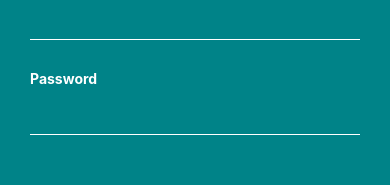
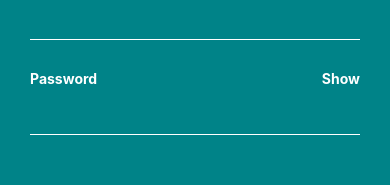
Before and after one commit to kashishbehl0310/AirBnb-Clone, a React Native app: screen / in a window 390 px wide. Shown: the part 196-381 px from the top of the page. Built offline with nearby package versions, Linux system fonts and the light colour scheme.

Commit message:
Password Toggler

```diff
--- a/src/components/buttons/NextArrowButton.js
+++ b/src/components/buttons/NextArrowButton.js
@@ -9,11 +9,12 @@
 
 export default class NextArrowButton extends Component{
     render(){
-        const { disabled } = this.props;
+        const { disabled, handleNextButton } = this.props;
         const opacityStyle = disabled ? {backgroundColor: 'rgba(255,255,255,0.2)'} : {backgroundColor: 'rgba(255,255,255,0.6)'};
         return(
             <TouchableHighlight
                 style={[opacityStyle, styles.button]}
+                onPress={handleNextButton}
             >
                 <Icon
                     name="angle-right"
@@ -24,6 +25,11 @@
             </TouchableHighlight>
         )
     }
+}
+
+NextArrowButton.PropTypes = {
+    disabled: PropTypes.bool,
+    handleNextButton: PropTypes.func
 }
 
 const styles = StyleSheet.create({
--- a/src/components/forms/InputField.js
+++ b/src/components/forms/InputField.js
@@ -11,8 +11,19 @@
 import colors from '../../styles/colors';
 
 export default class InputField extends Component{
+    constructor(props){
+        super(props)
+        this.state = {
+            secureInput: props.inputType === 'text' || props.inputType === 'email' ? false : true
+        }
+        this.toggleShowPassword = this.toggleShowPassword.bind(this)
+    }
+    toggleShowPassword(){
+        this.setState({ secureInput: !this.state.secureInput })
+    }
     render(){
         const { labelText, labelTextSize, labelColor, textColor, borderBottomColor, inputType, customStyle } = this.props;
+        const { secureInput } = this.state;
         const fontSize = labelTextSize || 14;
         const color = labelColor || colors.black;
         const inputColor = textColor || colors.white;
@@ -20,9 +31,19 @@
         return(
             <View style={[ customStyle, styles.wrapper]}>
                 <Text style={[{color,fontSize},styles.label]}>{labelText}</Text>
+                {
+                    inputType === 'password' ?
+                    <TouchableOpacity
+                        style={styles.showButton}
+                        onPress={this.toggleShowPassword}
+                    >
+                        <Text style={styles.showButtonText}>{secureInput ? 'Show' : 'Hide'}</Text>
+                    </TouchableOpacity>
+                    : null
+                }
                 <TextInput
                     style={[ { color: inputColor, borderBottomColor: borderBottom}, styles.inputField]}
-                    secureTextEntry={inputType === 'password' ? true : false}
+                    secureTextEntry={secureInput}
                 />
             </View>
         )
@@ -51,5 +72,13 @@
         borderBottomWidth: 1,
         paddingTop: 5,
         paddingBottom: 5
+    },
+    showButton: {
+        position: 'absolute',
+        right: 0
+    },
+    showButtonText: {
+        color: colors.white,
+        fontWeight: '700',
     }
 })
--- a/src/screens/Login.js
+++ b/src/screens/Login.js
@@ -18,7 +18,9 @@
     }
     render(){
         return(
-            <KeyboardAvoidingView style={styles.wrapper}>
+            <KeyboardAvoidingView
+                style={styles.wrapper}
+                >
                 <View style={styles.scrollViewWrapper}>
                     <ScrollView style={styles.scrollView}>
                         <Text style={styles.loginHeader}>Log In</Text>
@@ -41,11 +43,11 @@
                             customStyle={{marginBottom: 30}}
                         />
                     </ScrollView>
-                </View>
-                <View style={styles.nextButton}>
-                    <NextArrowButton
-                        handleNextButton={this.handleNextButton}
-                    />
+                    <View style={styles.nextButton}>
+                        <NextArrowButton
+                            handleNextButton={this.handleNextButton}
+                        />
+                    </View>
                 </View>
             </KeyboardAvoidingView>
         )
```
